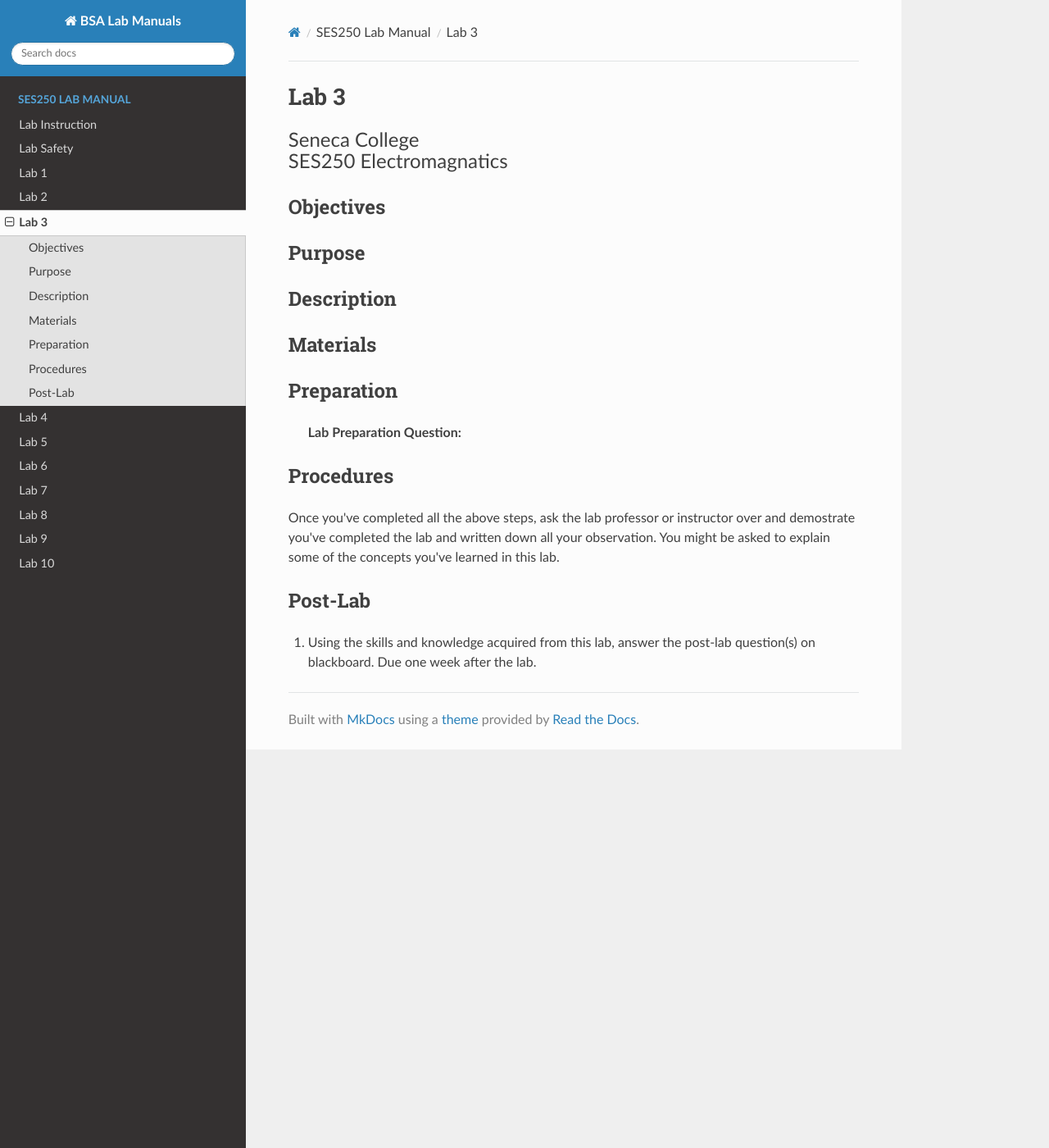
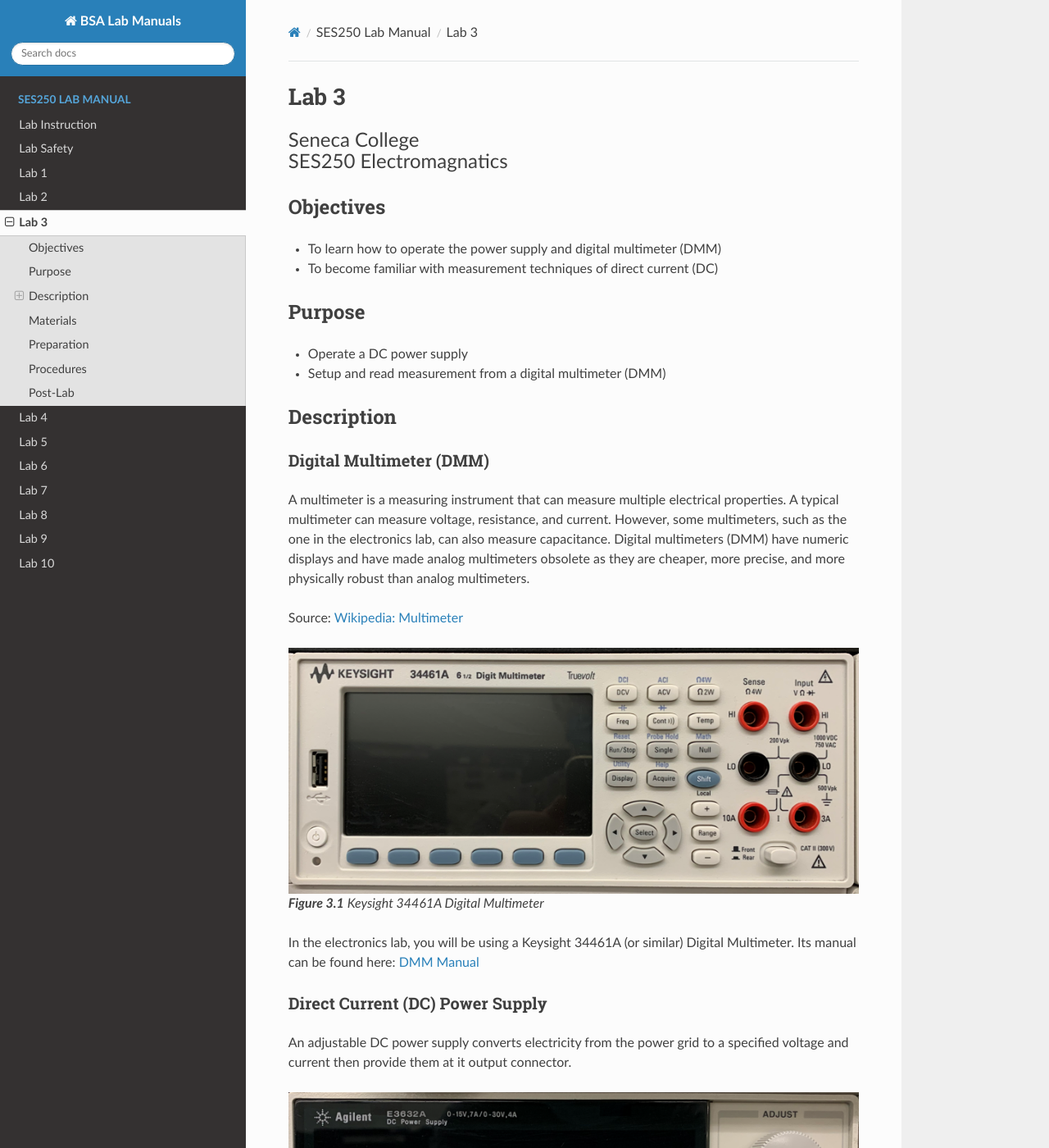
Before and after one commit to Seneca-BSA/bsa, an MkDocs documentation site: the page built from docs/ses250/lab3.md, in a window 1280 px wide and 1400 px high. Shown: the whole window at 82% size. Built offline with MkDocs 1.6.1, drawn with Linux system fonts in a browser that asks for light colours; nearby versions of some CDN libraries; some of the changed text lies outside the part shown.

Commit message:
added some lab3 content

```diff
--- a/docs/ses250/lab3.md
+++ b/docs/ses250/lab3.md
@@ -6,14 +6,42 @@
 </font>
 
 ## Objectives
+- To learn how to operate the power supply and digital multimeter (DMM)
+- To become familiar with measurement techniques of direct current (DC)
 
 ## Purpose
+- Operate a DC power supply
+- Setup and read measurement from a digital multimeter (DMM)
 
 ## Description
 
+### Digital Multimeter (DMM)
+A multimeter is a measuring instrument that can measure multiple electrical properties. A typical multimeter can measure voltage, resistance, and current. However, some multimeters, such as the one in the electronics lab, can also measure capacitance. Digital multimeters (DMM) have numeric displays and have made analog multimeters obsolete as they are cheaper, more precise, and more physically robust than analog multimeters.
+
+Source: [Wikipedia: Multimeter](https://en.wikipedia.org/wiki/Multimeter)
+
+![Figure 3.1 Keysight 34461A Digital Multimeter](lab3-DMM.png)
+***Figure 3.1** Keysight 34461A Digital Multimeter*
+
+In the electronics lab, you will be using a Keysight 34461A (or similar) Digital Multimeter. Its manual can be found here: [DMM Manual](lab3-DMM-manual.pdf)
+
+### Direct Current (DC) Power Supply
+
+An adjustable DC power supply converts electricity from the power grid to a specified voltage and current then provide them at it output connector.
+
+![Figure 3.2 Agilent E3632A DC Power Supply](lab3-PS.png)
+***Figure 3.1** Agilent E3632A DC Power Supply*
+
+In the electronics lab, you will be using an Agilent E3632A (or E3631A or similar) DC Power Supply. Its manual can be found here: [DC Power Supply Manual](lab3-PS-manual.pdf)
+
 ## Materials
+- Safety Glasses (PPE)
 
 ## Preparation
+
+Answer all the lab preparation questions at the end of this document in your lab notebook BEFORE your lab session. Students who did not complete the lab preparation will be asked not to join the lab and receive a grade of ZERO (0) for the lab.
+
+Lab preparation must be done individually in the lab notebook.
 
 > **Lab Preparation Question:**
 
```
Also changed, not shown: docs/ses250/lab3-DMM.png (added), docs/ses250/lab3-PS.png (added), 4 other files.
